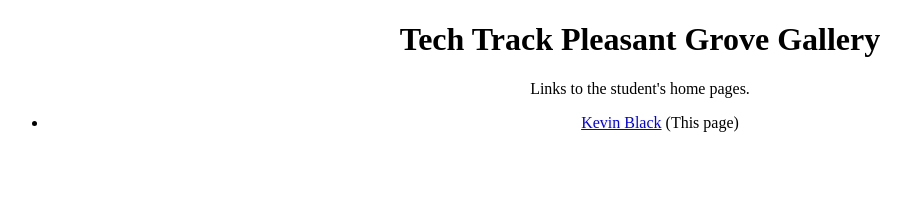
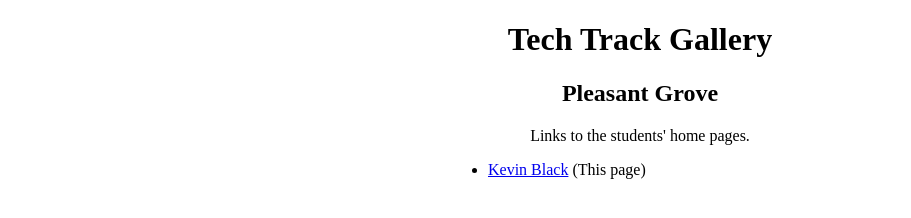
Before and after one commit to kevinblack100/kevinblack100.github.io, a plain HTML site: page index.html in a window 1280 px wide. Shown: the whole page, without its empty margins (0-911 px from the left). Drawn offline with Linux system fonts and the light colour scheme.

Commit message:
Better formatting of the page.

```diff
--- a/index.html
+++ b/index.html
@@ -2,13 +2,19 @@
 <html>
 <head>
     <link href="main.css" rel="stylesheet">
-    <title>Tech Track Pleasant Grove</title>
+    <title>Tech Track Gallery: Pleasant Grove</title>
 </head>
 <body>
-    <h1>Tech Track Pleasant Grove Gallery</h1>
-    <p>Links to the student's home pages.</p>
+
+<div id="mainContent">
+    <h1>Tech Track Gallery</h1>
+    <h2>Pleasant Grove</h2>
+    <p>Links to the students' home pages.</p>
     <ul id="linkList">
     </ul>
-    <script src="main.js" type="text/javascript"></script>
+</div>
+
+<script src="main.js" type="text/javascript"></script>
+
 </body>
 </html>
--- a/main.css
+++ b/main.css
@@ -1,3 +1,8 @@
-body {
+#mainContent {
+    margin: auto;
+    width: 4in;
     text-align: center;
 }
+li {
+    text-align: left;
+}
```
